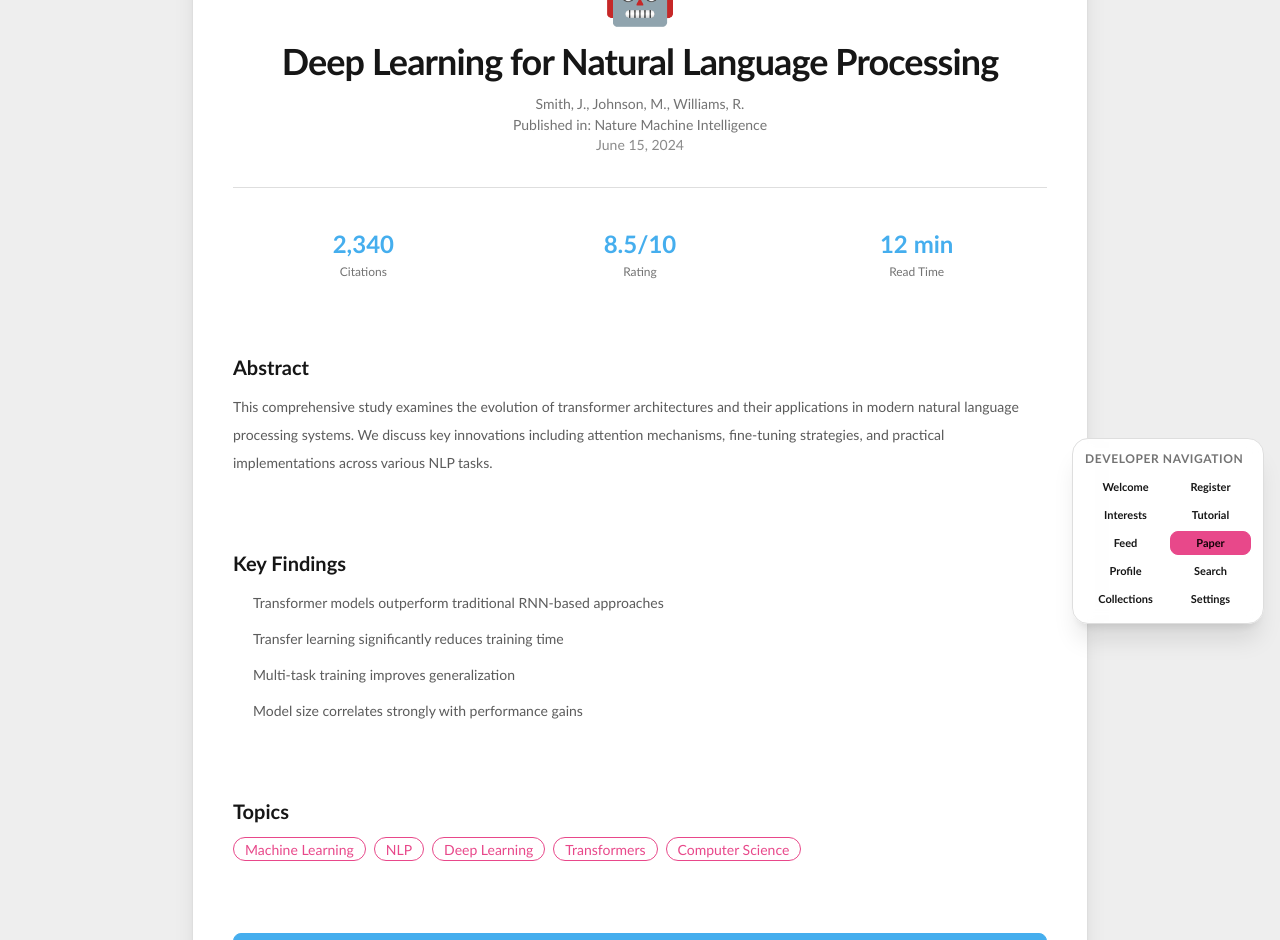
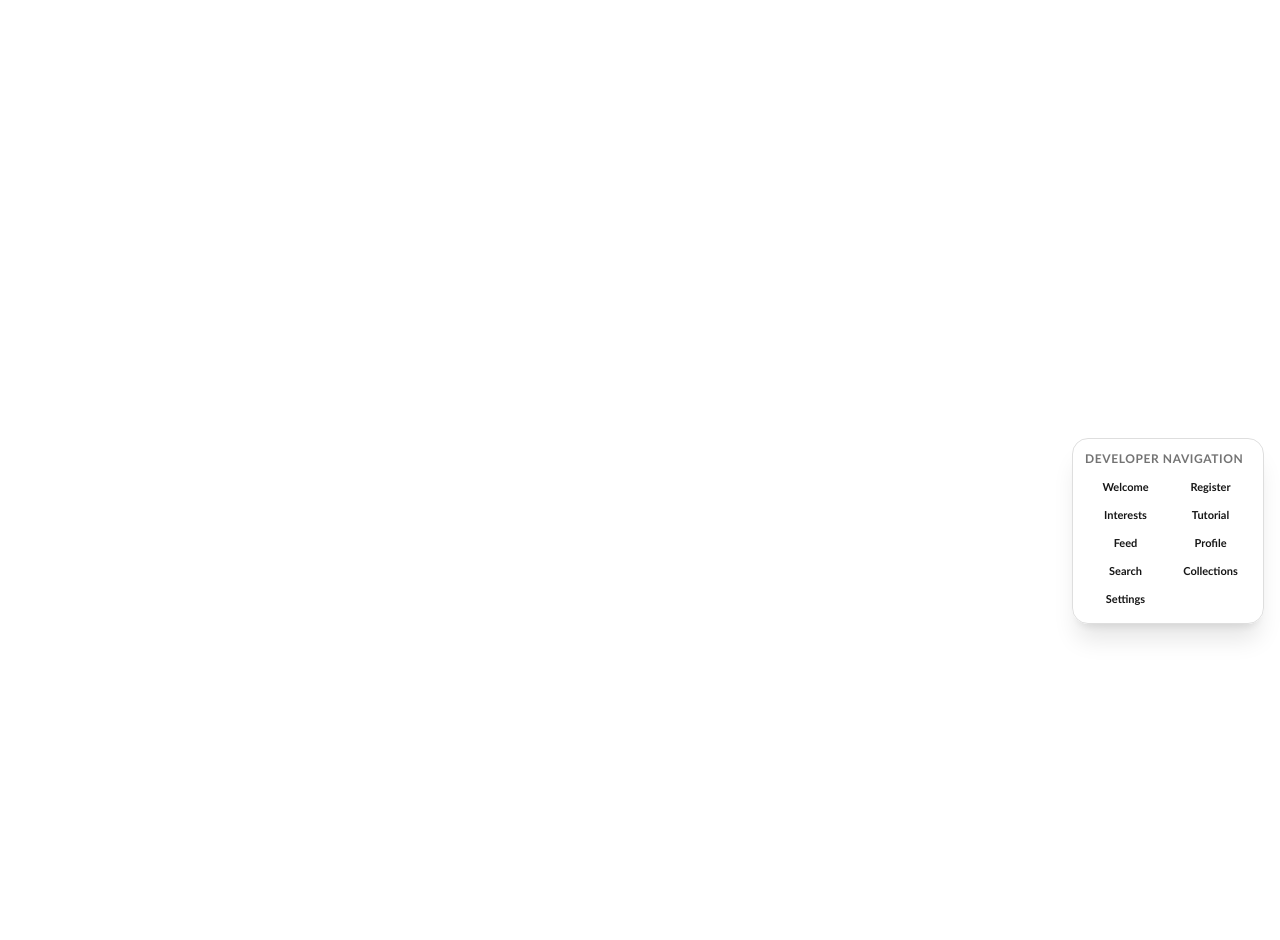
Before and after one commit to elizabethk1204/cac-2026, a React (Vite) app: page /paper/1 in a window 1280 px wide. Shown: the part 160-1100 px from the top of the page. After the commit the page ends 800 px from the top, so only its background shows below. Built offline with nearby package versions, Linux system fonts and the light colour scheme.

Commit message:
9/30paperfloOG

```diff
--- a/src/App.jsx
+++ b/src/App.jsx
@@ -63,7 +63,6 @@ function DeveloperNavigation() {
     ["interests", "Interests"],
     ["tutorial", "Tutorial"],
     ["feed", "Feed"],
-    ["paper", "Paper"],
     ["profile", "Profile"],
     ["search", "Search"],
     ["collections", "Collections"],
--- a/src/pages/PaperDetail.jsx
+++ /dev/null
@@ -1,136 +0,0 @@
-import { useNavigate } from "react-router";
-
-export default function PaperDetail() {
-  const navigate = useNavigate();
-
-  return (
-    <div className="min-h-screen bg-base-200 px-5 py-8">
-      <button
-        className="mb-6 font-bold text-primary hover:underline"
-        onClick={() => navigate("/feed")}
-      >
-        ← Back to Feed
-      </button>
-
-      <div className="card mx-auto max-w-4xl border border-base-300 bg-base-100 shadow-xl">
-        <div className="card-body p-6 sm:p-10">
-          <div className="border-b border-base-300 pb-8 text-center">
-            <div className="mb-5 text-6xl">🤖</div>
-            <h1 className="text-3xl font-black tracking-tight sm:text-4xl">
-              Deep Learning for Natural Language Processing
-            </h1>
-            <p className="mt-3 text-base-content/60">
-              Smith, J., Johnson, M., Williams, R.
-            </p>
-            <p className="text-base-content/60">
-              Published in: Nature Machine Intelligence
-            </p>
-            <p className="text-sm text-base-content/50">June 15, 2024</p>
-          </div>
-
-          <div className="my-8 grid grid-cols-3 gap-4 text-center">
-            <div>
-              <span className="block text-2xl font-black text-primary">
-                2,340
-              </span>
-              <span className="text-xs text-base-content/60">Citations</span>
-            </div>
-            <div>
-              <span className="block text-2xl font-black text-primary">
-                8.5/10
-              </span>
-              <span className="text-xs text-base-content/60">Rating</span>
-            </div>
-            <div>
-              <span className="block text-2xl font-black text-primary">
-                12 min
-              </span>
-              <span className="text-xs text-base-content/60">Read Time</span>
-            </div>
-          </div>
-
-          <div className="my-8">
-            <h2 className="mb-3 text-xl font-black">Abstract</h2>
-            <p className="leading-7 text-base-content/70">
-              This comprehensive study examines the evolution of transformer
-              architectures and their applications in modern natural language
-              processing systems. We discuss key innovations including attention
-              mechanisms, fine-tuning strategies, and practical implementations
-              across various NLP tasks.
-            </p>
-          </div>
-
-          <div className="my-8">
-            <h2 className="mb-3 text-xl font-black">Key Findings</h2>
-            <ul className="grid gap-2 pl-5 leading-7 text-base-content/70">
-              <li>
-                Transformer models outperform traditional RNN-based approaches
-              </li>
-              <li>Transfer learning significantly reduces training time</li>
-              <li>Multi-task training improves generalization</li>
-              <li>Model size correlates strongly with performance gains</li>
-            </ul>
-          </div>
-
-          <div className="my-8">
-            <h2 className="mb-3 text-xl font-black">Topics</h2>
-            <div className="flex flex-wrap gap-2">
-              <span className="badge badge-secondary badge-outline">
-                Machine Learning
-              </span>
-              <span className="badge badge-secondary badge-outline">NLP</span>
-              <span className="badge badge-secondary badge-outline">
-                Deep Learning
-              </span>
-              <span className="badge badge-secondary badge-outline">
-                Transformers
-              </span>
-              <span className="badge badge-secondary badge-outline">
-                Computer Science
-              </span>
-            </div>
-          </div>
-
-          <div className="my-8 grid gap-3">
-            <button
-              className="btn btn-primary"
-              onClick={() => console.log("Open full paper")}
-            >
-              📖 Read Full Paper
-            </button>
-            <button
-              className="btn btn-secondary"
-              onClick={() => console.log("Save paper")}
-            >
-              💾 Save to Library
-            </button>
-            <button
-              className="btn btn-secondary"
-              onClick={() => console.log("Email paper")}
-            >
-              📧 Email to Myself
-            </button>
-          </div>
-
-          <div className="border-t border-base-300 pt-8">
-            <h2 className="mb-4 text-xl font-black">Related Papers</h2>
-            <div className="grid gap-3">
-              <div className="rounded-xl border border-base-300 bg-base-200 p-4">
-                <p>Attention is All You Need</p>
-                <p className="text-sm text-base-content/60">
-                  Vaswani et al., 2017
-                </p>
-              </div>
-              <div className="rounded-xl border border-base-300 bg-base-200 p-4">
-                <p>BERT: Pre-training of Deep Bidirectional Transformers</p>
-                <p className="text-sm text-base-content/60">
-                  Devlin et al., 2018
-                </p>
-              </div>
-            </div>
-          </div>
-        </div>
-      </div>
-    </div>
-  );
-}
```
